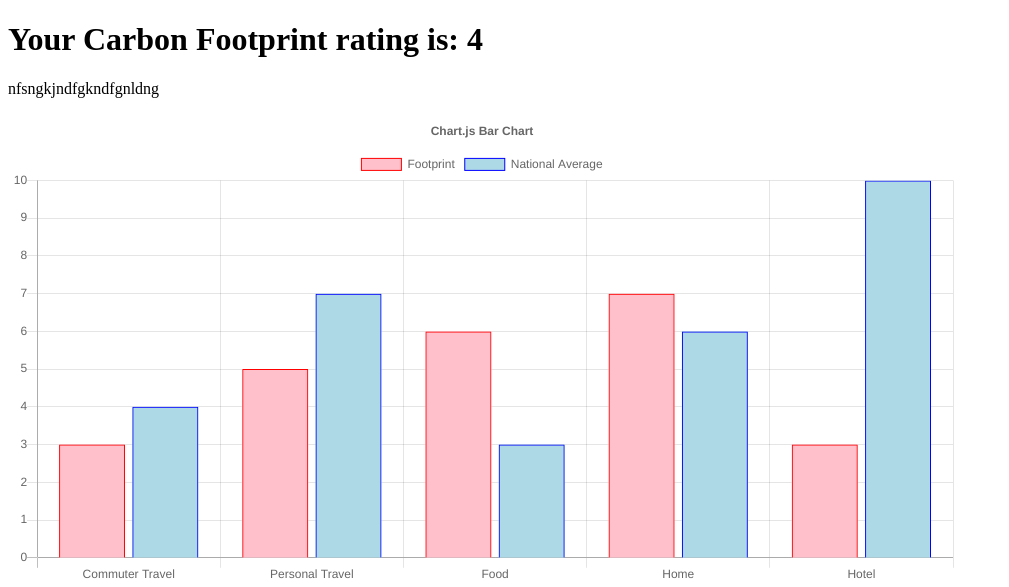
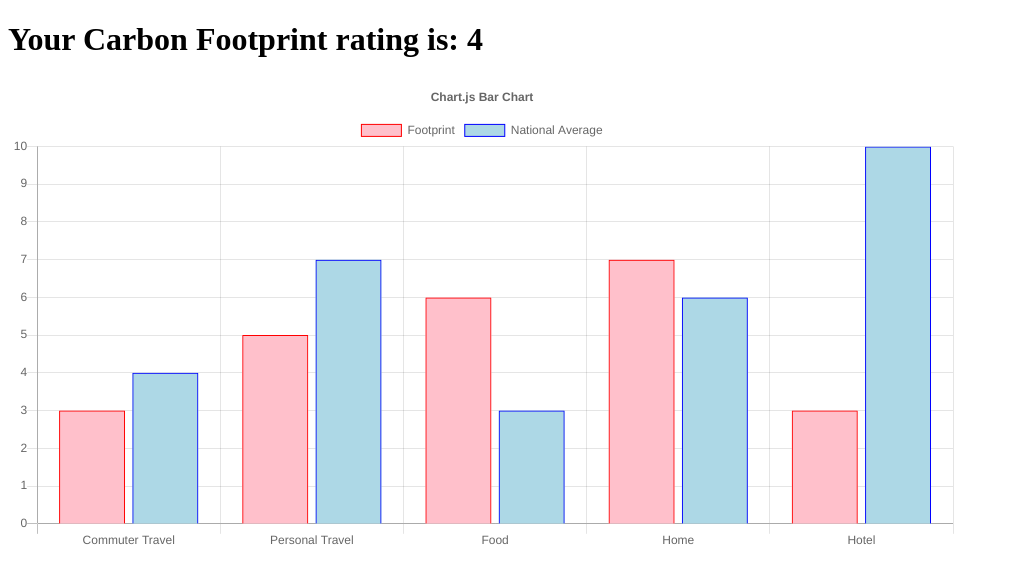
Before and after one commit to fadybesada/EcoStep, a Python web app: template templates/output.html in a window 1280 px wide. Shown: the top 587 px of the page, without its empty margins (0-1009 px from the left). Run offline with Jinja, Linux system fonts and the light colour scheme; the template is opened without the code that fills it: most values are stand-ins (such as "Sample title", 1, 10 or a date in 2020); some libraries are stand-ins or nearby versions.

Commit message:
Fixed small things

```diff
--- a/templates/output.html
+++ b/templates/output.html
@@ -8,7 +8,6 @@
     <link rel="stylesheet" href="/static/css/everypage.css">
   </head>
   <body>
-    <p>nfsngkjndfgkndfgnldng</p>
     <div id="container" style="width: 75%;"><canvas id="canvas"></canvas>
     </div>
 
```
